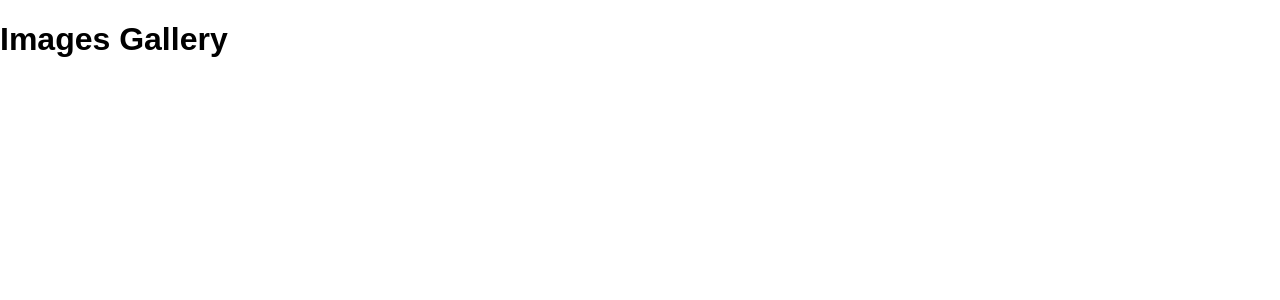
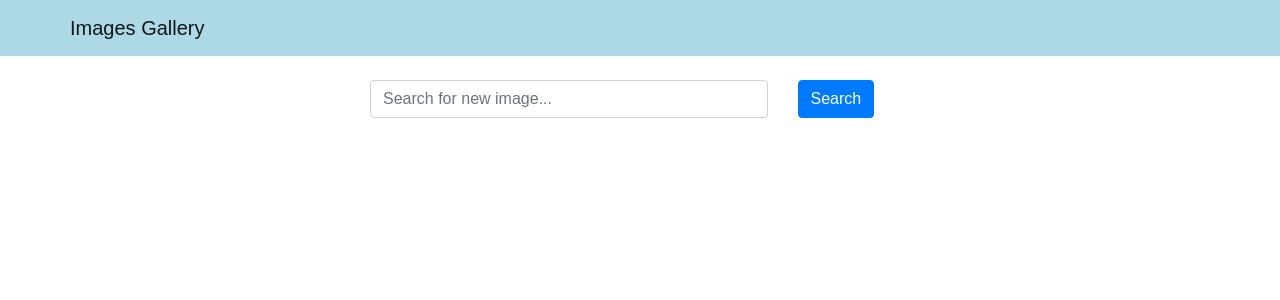
Before and after one commit to ravikantrangaiah/images-gallery, a React (Create React App) app in the folder frontend/: page / in a window 1280 px wide. Shown: the top 300 px of the page. Built offline with nearby package versions, Linux system fonts and the light colour scheme.

Commit message:
controlled search component

```diff
--- a/frontend/package.json
+++ b/frontend/package.json
@@ -3,11 +3,12 @@
   "version": "0.1.0",
   "private": true,
   "dependencies": {
+    "bootstrap": "^4.5.3",
     "react": "^17.0.2",
+    "react-bootstrap": "^1.4.0",
     "react-dom": "^17.0.2",
     "react-scripts": "0.9.5"
   },
-  "devDependencies": {},
   "scripts": {
     "start": "react-scripts start",
     "build": "react-scripts build",
--- a/frontend/src/App.js
+++ b/frontend/src/App.js
@@ -1,13 +1,25 @@
-import React, { Component } from 'react';
+import { useState } from 'react';
+import 'bootstrap/dist/css/bootstrap.min.css';
+import React from 'react';
+import Header from './components/Header';
+import Search from './components/Search';
 
-class App extends Component {
-  render() {
-    return (
-      <div className="App">
-        <h1>Images Gallery</h1>
-      </div>
-    );
-  }
+
+const App = () => {
+
+  const [ word, setWord ] = useState("");
+
+  const handleSearchSubmit = (e) => {
+    e.preventDefault();
+    console.log(word);
+  };
+
+  return (
+    <div className="App">
+      <Header title="Images Gallery"></Header>
+      <Search word={word} setWord={setWord} handleSubmit={handleSearchSubmit} />
+    </div>
+  );
 }
 
 export default App;
--- /dev/null
+++ b/frontend/src/components/Header.js
@@ -0,0 +1,19 @@
+import React from 'react';
+import { Container, Navbar } from 'react-bootstrap';
+
+const navbarStyle = {
+    backgroundColor: 'lightblue'
+  };
+
+  const Header = (props) => {
+    return (
+        <Navbar style={navbarStyle} variant="light">
+            <Container>
+                <Navbar.Brand href="/">{ props.title }</Navbar.Brand>
+            </Container>
+        </Navbar>
+
+    )
+};
+
+export default Header;
--- /dev/null
+++ b/frontend/src/components/Search.js
@@ -0,0 +1,30 @@
+import React from 'react';
+import { Container, Row, Col, Form, Button } from 'react-bootstrap';
+
+const Search = ({word, setWord, handleSubmit}) => {
+    return (
+      <Container className="mt-4">
+        <Row className="justify-content-center">
+          <Col xs={12} md={8} lg={6}>
+            <Form onSubmit={handleSubmit}>
+              <Row>
+                <Col xs={9}>
+                  <Form.Control
+                    type="text"
+                    value={word}
+                    onChange={(e) => setWord(e.target.value)}
+                    placeholder="Search for new image..."
+                  />
+                </Col>
+                <Col>
+                    <Button variant="primary" type="submit">Search</Button>
+               </Col>
+              </Row>
+            </Form>
+          </Col>
+        </Row>
+      </Container>
+    );
+};
+
+export default Search;
```
Also changed, not shown: 2 other files (tests, documents, lock files or other folders).
